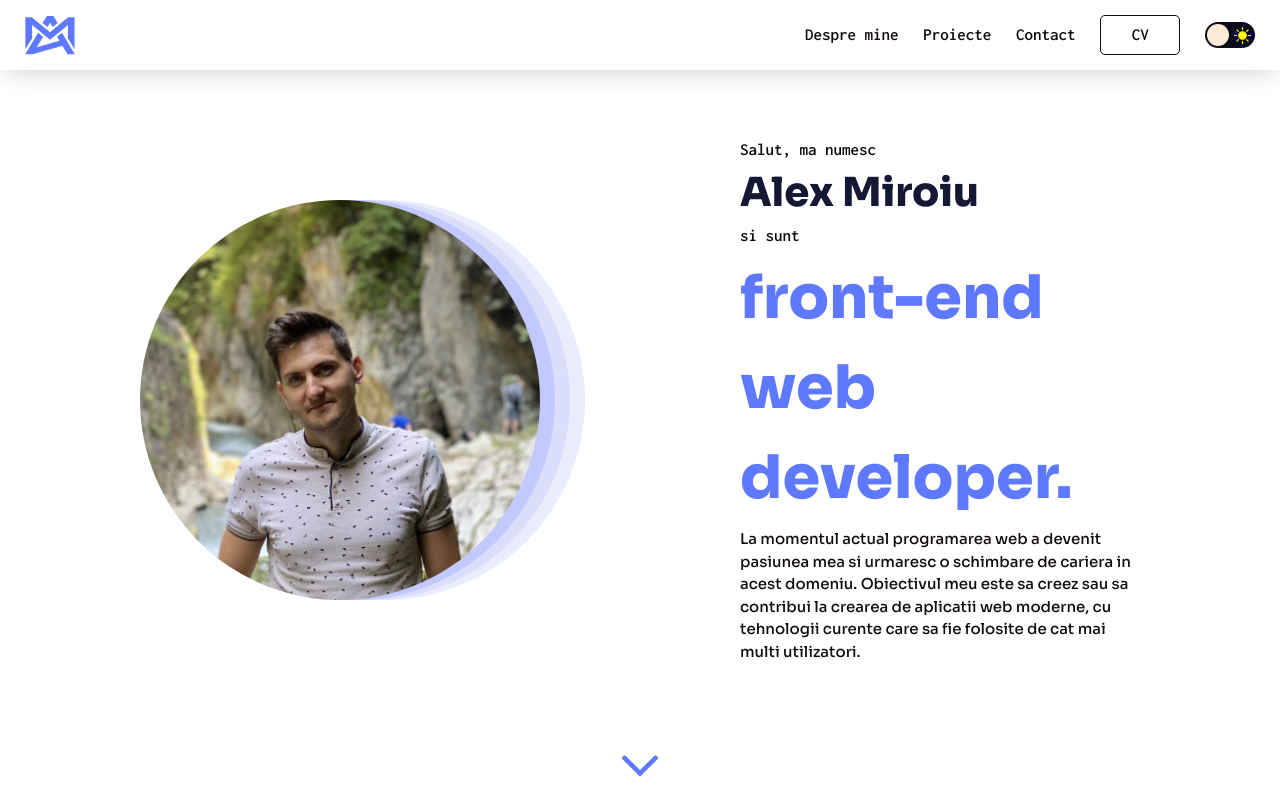
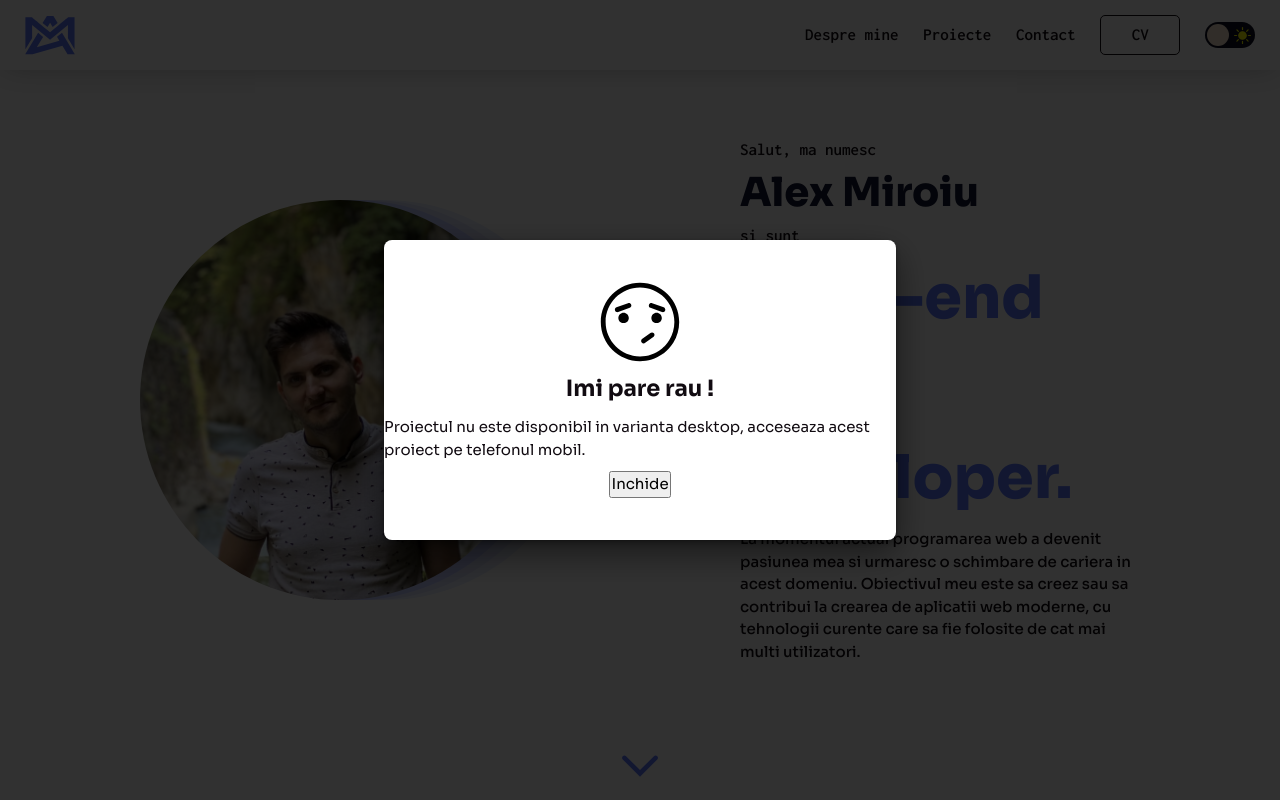
Before and after one commit to alexmiroiu/Proiecte, a React (Create React App) app in the folder portfolio-website/: page / in a window 1280 px wide. Shown: the top 800 px of the page. Built offline with nearby package versions, Linux system fonts and the light colour scheme.

Commit message:
am inceput sa lucrez la implementarea modalului pentru a atentiona userul in cazul in care acceseaza un proiect ce nu suporta un anumit format

```diff
--- a/portfolio-website/public/index.html
+++ b/portfolio-website/public/index.html
@@ -28,6 +28,8 @@
   </head>
   <body>
     <noscript>You need to enable JavaScript to run this app.</noscript>
+    <div id="backdrop"></div>
+    <div id="modal"></div>
     <div id="root"></div>
     <!--
       This HTML file is a template.
--- a/portfolio-website/src/App.js
+++ b/portfolio-website/src/App.js
@@ -7,6 +7,7 @@ import Footer from './components/Footer';
 import Header from './components/Header';
 import Hero from './components/Hero';
 import MobileHeader from './components/MobileHeader';
+import Modal from './components/Modal';
 import Projects from './components/Projects';
 import Theme from './store/theme';
 
@@ -14,14 +15,36 @@ import Theme from './store/theme';
 function App() {
   const [darkMode, setDarkMode] = useState(false);
   const [width, setWidth] = useState(window.innerWidth);
+  const [format, setFormat] = useState();
+  const [formatMsg, setFormatMsg] = useState();
+  const [modal, setModal] = useState(false);
+
 
   useEffect(() => {
     const handleResize = () => {
-      setWidth(window.innerWidth)
+      setWidth(window.innerWidth);
     }
 
     window.addEventListener('resize', handleResize)
   })
+
+  useEffect(() => {
+    if(width > 768) {
+      setFormat('Desktop')
+    } else {
+      setFormat('Mobile')
+    }
+    // console.log(format)
+  },[width]);
+
+  useEffect(() => {
+    if(format === 'Desktop') {
+      setFormatMsg('Proiectul nu este disponibil in varianta desktop, acceseaza acest proiect pe telefonul mobil.')
+    } else if(format === 'Mobile') {
+      setFormatMsg('Acest proiect nu este disponibil pe telefonul mobil.')
+    }
+  },[format])
+
 
   useEffect(() => {
     if(!localStorage.getItem('darkMode')) {
@@ -45,7 +68,10 @@ function App() {
       localStorage.setItem('darkMode', 'off');
     }
     setDarkMode(previousState => !previousState);
+  }
 
+  const modalStatusHandler = () => {
+    setModal(previousState => !previousState)
   }
 
   const heroComponentRef = useRef();
@@ -68,11 +94,16 @@ function App() {
 
   return(<Theme.Provider value={{
     darkMode: darkMode,
-    changeTheme: toggleTheme
+    changeTheme: toggleTheme,
+    format: format,
+    formatMessage: formatMsg,
+    modalIsActive: modal,
+    changeModalState: modalStatusHandler
   }}>
     <main className={`${classes.main} ${darkMode ? classes.dark : ''}`}>
       {(width > 799) && <Header logoClick={navigateToHero} aboutClick={navigateToAbout} projectsClick={navigateToProjects} contactClick={navigateToContact}/>}
       {(width < 800) && <MobileHeader logoClick={navigateToHero} aboutClick={navigateToAbout} projectsClick={navigateToProjects} contactClick={navigateToContact}/>}
+      <Modal />
       <div className={`${classes.outerWrapper} `}>
       <Hero ref={heroComponentRef}/>
       <About ref={aboutComponentRef}/>
--- a/portfolio-website/src/components/Header.js
+++ b/portfolio-website/src/components/Header.js
@@ -10,7 +10,6 @@ const Header = (props) => {
     const ctx = useContext(Theme);
     const dark = ctx.darkMode;
     const windowWidth = window.innerWidth;
-    console.log(windowWidth)
 
 
     return <div className={`${classes.header} ${dark ? classes.headerDark : classes.headerLight}`}>
--- /dev/null
+++ b/portfolio-website/src/components/Modal.js
@@ -0,0 +1,35 @@
+import React, { Fragment }  from "react";
+import { useContext } from "react";
+import ReactDOM from 'react-dom';
+
+import SvgSorry from './iconComponents/Sorry';
+import Theme from "../store/theme";
+
+import classes from './Modal.module.css';
+
+const Backdrop = () => {
+    return <div className={classes.backdrop}></div>
+}
+
+const ModalElement = (props) => {
+    const ctx = useContext(Theme);
+
+
+    return <div className={classes.modal}>
+            <SvgSorry className={classes.image}/>
+            <h2>{props.messageTitle}</h2>
+            <p>{ctx.formatMessage}</p>
+            <button>Inchide</button>
+    </div>
+}
+
+const Modal = (props) => {
+    const title = 'Imi pare rau !';
+
+    return  <Fragment>
+                {ReactDOM.createPortal(<Backdrop />, document.getElementById('backdrop'))}
+                {ReactDOM.createPortal(<ModalElement messageTitle={title} />, document.getElementById('modal'))}
+            </Fragment>
+}
+
+export default Modal;
--- /dev/null
+++ b/portfolio-website/src/components/Modal.module.css
@@ -0,0 +1,42 @@
+.backdrop {
+    position: absolute;
+    width: 100vw;
+    height: 100vh;
+    top: 0;
+    left: 0;
+    background: rgba(0, 0, 0, 0.808);
+    z-index: 20;
+
+}
+
+.modal {
+    position: absolute;
+    display: flex;
+    flex-direction: column;
+    justify-content: center;
+    align-items: center;
+    gap: 1rem;
+    background: white;
+    top: 30%;
+    left: 0;
+    right: 0;
+    margin-left: auto;
+    margin-right: auto;
+    height: 30rem;
+    width: 40%;
+    min-width: 30rem;
+    z-index: 21;
+    border-radius: 8px;
+    box-shadow:
+    0px 0.9px 2.3px rgba(0, 0, 0, 0.202),
+    0px 2.9px 7.8px rgba(0, 0, 0, 0.298),
+    0px 13px 35px rgba(0, 0, 0, 0.5)
+  ;
+
+
+}
+
+.image {
+    width: 8rem;
+    height: 8rem;
+}
--- a/portfolio-website/src/components/ProjectItem.js
+++ b/portfolio-website/src/components/ProjectItem.js
@@ -10,8 +10,19 @@ import Theme from '../store/theme';
 const ProjectItem = (props) => {
 const ctx = useContext(Theme);
 const dark = ctx.darkMode;
+const format = ctx.format;
 
- return <a href={props.projectLink} target="_blank" rel="noreferrer noopener" className={`${classes.project} ${dark ? classes.projectDark : classes.projectLight}`}>
+let clickHandler = (e) => {
+    if(!props.projectFormat.includes('Mobile') & format === 'Mobile') {
+        e.preventDefault();
+        // de implementat afisarea modalului aici cu mesajul NU MERGE PE MOBILE
+    } else if (!props.projectFormat.includes('Desktop') & format === 'Desktop') {
+        e.preventDefault();
+        // de implementat afisarea modalului aici cu mesajul NU MERGE PE DESKTOP
+    }
+}
+
+ return <a href={props.projectLink} onClick={clickHandler} target="_blank" rel="noreferrer noopener" className={`${classes.project} ${dark ? classes.projectDark : classes.projectLight}`}>
      <div className={classes.upperWrapper}>
         <div className={classes.header}>
             <SvgFolder fill={dark ? 'var(--antique-white)' : ''}/>
--- a/portfolio-website/src/components/Projects.js
+++ b/portfolio-website/src/components/Projects.js
@@ -12,21 +12,24 @@ const easyProjectsList = [
         description: 'Un proiect facut cu html, css si javascript. Am incercat sa copiez calculatorul care se gaseste pe Iphone.',
         githubLink: 'https://github.com/alexmiroiu/Proiecte/tree/main/calculator',
         projectLink: 'https://alexmiroiu.github.io/calculator/',
-        technologies: ['Html', 'Css', 'Javascript']
+        technologies: ['Html', 'Css', 'Javascript'],
+        format: ['Mobile', 'Desktop']
 },
     {
         title: 'Contact Form',
         description: 'Un simplu formular de contact pe care am exersat validarea campurilor.',
         githubLink: 'https://github.com/alexmiroiu/Proiecte/tree/main/contactForm',
         projectLink: 'https://alexmiroiu.github.io/contactForm/',
-        technologies: ['Html', 'Css', 'Javascript']
+        technologies: ['Html', 'Css', 'Javascript'],
+        format: ['Mobile', 'Desktop']
 },
     {
         title: 'Weather App',
         description: 'O aplicatie care indica vremea in orasul ales de tine. Este primul proiect in care am folosit fetch Api.',
         githubLink: 'https://github.com/alexmiroiu/Proiecte/tree/main/weatherAPP',
         projectLink: 'https://alexmiroiu.github.io/weatherAPP/',
-        technologies: ['Html', 'Css', 'Javascript', 'Rest API']
+        technologies: ['Html', 'Css', 'Javascript', 'Rest API'],
+        format: ['Mobile', 'Desktop']
 }];
 
 const intermediateProjects = [
@@ -35,35 +38,40 @@ const intermediateProjects = [
     description: 'Un joc in care se manevreaza caracterul prin intermediul sagetilor de la tastatura.',
     githubLink: 'https://github.com/alexmiroiu/Proiecte/tree/main/JSMaze',
     projectLink: 'https://alexmiroiu.github.io/JSmaze/',
-    technologies: ['Html', 'Css', 'Javascript']
+    technologies: ['Html', 'Css', 'Javascript'],
+    format: ['Desktop']
 },
 {
     title: 'F1 Website',
     description: 'Un website care afiseaza informatii curente despre campionatul de Formula 1.',
     githubLink: 'https://github.com/alexmiroiu/Proiecte/tree/main/F1website',
     projectLink: 'https://alexmiroiu.github.io/F1Website/',
-    technologies: ['Html', 'Css', 'Javascript', 'Rest API']
+    technologies: ['Html', 'Css', 'Javascript', 'Rest API'],
+    format: ['Desktop']
 },
 {
     title: 'Drawing App',
     description: 'O aplicatie in care se poate desena folosind cursorul.',
     githubLink: 'https://github.com/alexmiroiu/Proiecte/tree/main/drawing-app/drawing-app',
     projectLink: 'https://alexmiroiu.github.io/drawingApp/',
-    technologies: ['React', 'Canvas API']
+    technologies: ['React', 'Canvas API'],
+    format: ['Desktop']
 },
 {
     title: 'QuizApp',
     description: 'O aplicatie in care se sustine un test, din diferite domenii, la final afisandu-se rezultatele.',
     githubLink: 'https://github.com/alexmiroiu/Proiecte/tree/main/quiz-app',
     projectLink: 'https://alexmiroiu.github.io/quiz/',
-    technologies: ['React', 'Redux']
+    technologies: ['React', 'Redux'],
+    format: ['Mobile', 'Desktop']
 },
 {
     title: 'CeGatim App',
     description: 'O aplicatie in care poti adauga preparate pe care le gatesti ca mai apoi sa le poti vizualiza.',
     githubLink: 'https://github.com/alexmiroiu',
-    projectLink: 'https://www.google.ro',
-    technologies: ['React', 'Firebase']
+    projectLink: 'https://alexmiroiu.github.io/ceGatim/',
+    technologies: ['React', 'Firebase'],
+    format: ['Mobile']
 },
 
 ]
@@ -89,13 +97,13 @@ const Projects = React.forwardRef((props, ref) => {
         <div className={classes.easy}>
             <h3><span className={classes.preTitleLine}></span>Dificultate redusa<span className={classes.postTitleLine}></span></h3>
             <div className={classes.projectsBox}>
-                {easyProjectsList.map(project => <ProjectItem title={project.title} description={project.description} technologies={project.technologies} gitHubLink={project.githubLink} projectLink={project.projectLink}/>)}
+                {easyProjectsList.map(project => <ProjectItem title={project.title} description={project.description} technologies={project.technologies} gitHubLink={project.githubLink} projectLink={project.projectLink} projectFormat={project.format}/>)}
             </div>
         </div>
         <div className={classes.intermediate}>
             <h3><span className={classes.preTitleLine}></span>Dificultate medie<span className={classes.postTitleLine}></span></h3>
             <div className={classes.projectsBox}>
-                {intermediateProjects.map(project => <ProjectItem title={project.title} description={project.description} technologies={project.technologies} gitHubLink={project.githubLink} projectLink={project.projectLink} />)}
+                {intermediateProjects.map(project => <ProjectItem title={project.title} description={project.description} technologies={project.technologies} gitHubLink={project.githubLink} projectLink={project.projectLink} projectFormat={project.format}/>)}
             </div>
         </div>
     </div>
--- /dev/null
+++ b/portfolio-website/src/components/iconComponents/Sorry.js
@@ -0,0 +1,17 @@
+import * as React from "react";
+
+const SvgSorry = (props) => (
+  <svg
+    xmlns="http://www.w3.org/2000/svg"
+    viewBox="0 0 1000 1000"
+    xmlSpace="preserve"
+    width="1em"
+    height="1em"
+    {...props}
+  >
+    <path d="M500 10C229.8 10 10 229.8 10 500s219.8 490 490 490c100 0 195.7-29.7 277.5-86.1v.2l7.8-5.7 4.5-.7.4-3c5-3.7 10-7.4 14.9-11.3 1.2-1 2.4-2.1 3.4-3.2 30.3-25.2 73.5-66.6 107.7-121.5 48.3-77.5 73.8-167 73.8-258.8C990 229.8 770.2 10 500 10zm365 716.8-.5.9c-12.7 20.4-28.1 41.1-43.5 58.3-21.7 24.2-53.2 50.1-53.4 50.3-76.7 61.1-169.2 93.4-267.5 93.4-237 0-429.8-192.8-429.8-429.7C70.3 263.1 263.1 70.3 500 70.3c236.9 0 429.7 192.8 429.7 429.7 0 80.5-22.4 158.9-64.7 226.8z" />
+    <path d="M360.9 262.8c-3.6 0-7.2.6-10.7 1.9l-144 52.4c-16.1 5.9-24.5 23.8-18.6 39.9 4.5 12.3 16.2 20.5 29.3 20.5 3.6 0 7.2-.6 10.7-1.9l144-52.4c7.8-2.8 14.1-8.6 17.6-16.1 3.5-7.5 3.9-16 1-23.8-4.4-12.3-16.2-20.5-29.3-20.5zM294.8 383.4c-36 0-65.3 29.3-65.3 65.3s29.3 65.3 65.3 65.3 65.3-29.3 65.3-65.3-29.3-65.3-65.3-65.3zM796 317.1l-144-52.4c-3.4-1.2-7-1.9-10.6-1.9-13 0-24.8 8.2-29.3 20.5-5.9 16.2 2.5 34.1 18.6 39.9l144 52.4c3.4 1.3 7 1.9 10.7 1.9 13 0 24.8-8.2 29.3-20.5 2.8-7.8 2.5-16.3-1-23.8-3.6-7.5-9.9-13.2-17.7-16.1zM707.5 383.4c-36 0-65.3 29.3-65.3 65.3s29.3 65.3 65.3 65.3 65.3-29.3 65.3-65.3-29.3-65.3-65.3-65.3zM650 631.1c-7.4 0-14.6 2.7-19.8 7.1L525 713c-13 11.2-14.5 30.9-3.3 43.9 5.9 6.9 14.5 10.8 23.6 10.8 7.4 0 14.7-2.7 19.8-7.2l105.2-74.7c13-11.2 14.5-30.9 3.3-43.9-5.9-6.9-14.5-10.8-23.6-10.8z" />
+  </svg>
+);
+
+export default SvgSorry;
--- /dev/null
+++ b/portfolio-website/src/components/newIconComponents/Sorry.js
@@ -0,0 +1,17 @@
+import * as React from "react";
+
+const SvgSorry = (props) => (
+  <svg
+    xmlns="http://www.w3.org/2000/svg"
+    viewBox="0 0 1000 1000"
+    xmlSpace="preserve"
+    width="1em"
+    height="1em"
+    {...props}
+  >
+    <path d="M500 10C229.8 10 10 229.8 10 500s219.8 490 490 490c100 0 195.7-29.7 277.5-86.1v.2l7.8-5.7 4.5-.7.4-3c5-3.7 10-7.4 14.9-11.3 1.2-1 2.4-2.1 3.4-3.2 30.3-25.2 73.5-66.6 107.7-121.5 48.3-77.5 73.8-167 73.8-258.8C990 229.8 770.2 10 500 10zm365 716.8-.5.9c-12.7 20.4-28.1 41.1-43.5 58.3-21.7 24.2-53.2 50.1-53.4 50.3-76.7 61.1-169.2 93.4-267.5 93.4-237 0-429.8-192.8-429.8-429.7C70.3 263.1 263.1 70.3 500 70.3c236.9 0 429.7 192.8 429.7 429.7 0 80.5-22.4 158.9-64.7 226.8z" />
+    <path d="M360.9 262.8c-3.6 0-7.2.6-10.7 1.9l-144 52.4c-16.1 5.9-24.5 23.8-18.6 39.9 4.5 12.3 16.2 20.5 29.3 20.5 3.6 0 7.2-.6 10.7-1.9l144-52.4c7.8-2.8 14.1-8.6 17.6-16.1 3.5-7.5 3.9-16 1-23.8-4.4-12.3-16.2-20.5-29.3-20.5zM294.8 383.4c-36 0-65.3 29.3-65.3 65.3s29.3 65.3 65.3 65.3 65.3-29.3 65.3-65.3-29.3-65.3-65.3-65.3zM796 317.1l-144-52.4c-3.4-1.2-7-1.9-10.6-1.9-13 0-24.8 8.2-29.3 20.5-5.9 16.2 2.5 34.1 18.6 39.9l144 52.4c3.4 1.3 7 1.9 10.7 1.9 13 0 24.8-8.2 29.3-20.5 2.8-7.8 2.5-16.3-1-23.8-3.6-7.5-9.9-13.2-17.7-16.1zM707.5 383.4c-36 0-65.3 29.3-65.3 65.3s29.3 65.3 65.3 65.3 65.3-29.3 65.3-65.3-29.3-65.3-65.3-65.3zM650 631.1c-7.4 0-14.6 2.7-19.8 7.1L525 713c-13 11.2-14.5 30.9-3.3 43.9 5.9 6.9 14.5 10.8 23.6 10.8 7.4 0 14.7-2.7 19.8-7.2l105.2-74.7c13-11.2 14.5-30.9 3.3-43.9-5.9-6.9-14.5-10.8-23.6-10.8z" />
+  </svg>
+);
+
+export default SvgSorry;
--- a/portfolio-website/src/components/newIconComponents/index.js
+++ b/portfolio-website/src/components/newIconComponents/index.js
@@ -1 +1 @@
-export { default as AmLogo } from "./AmLogo";
+export { default as Sorry } from "./Sorry";
--- a/portfolio-website/src/store/theme.js
+++ b/portfolio-website/src/store/theme.js
@@ -3,6 +3,10 @@ import React from "react";
 const Theme = React.createContext({
     darkMode: false,
     changeTheme: () => {},
+    format: undefined,
+    formatMessage: undefined,
+    modal: false,
+    changeModalState: () => {}
 });
 
 export default Theme;
```
Also changed, not shown: portfolio-website/src/assets/newIcons/amLogo.svg (deleted), portfolio-website/src/assets/newIcons/sorry.svg (added).
